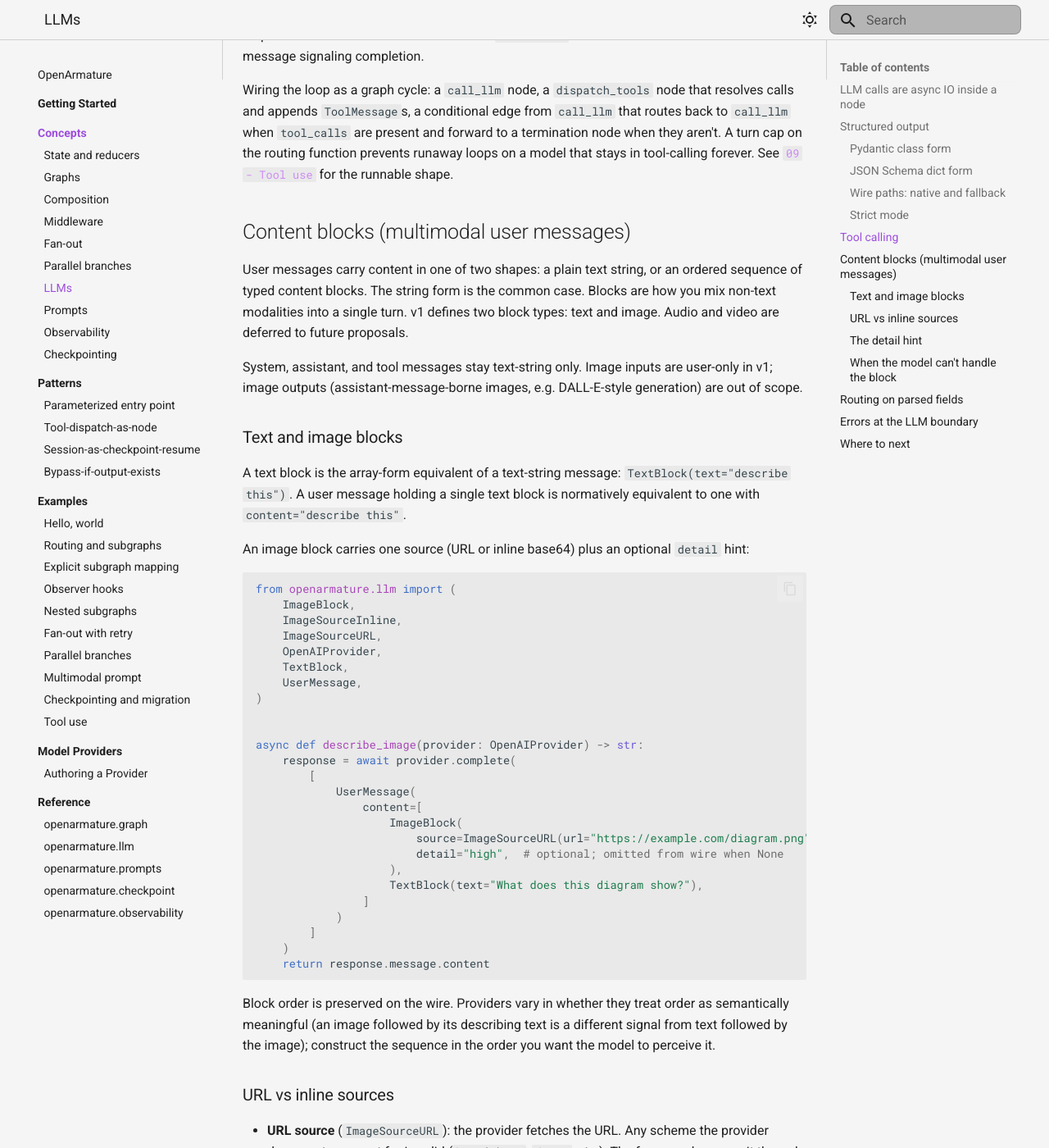
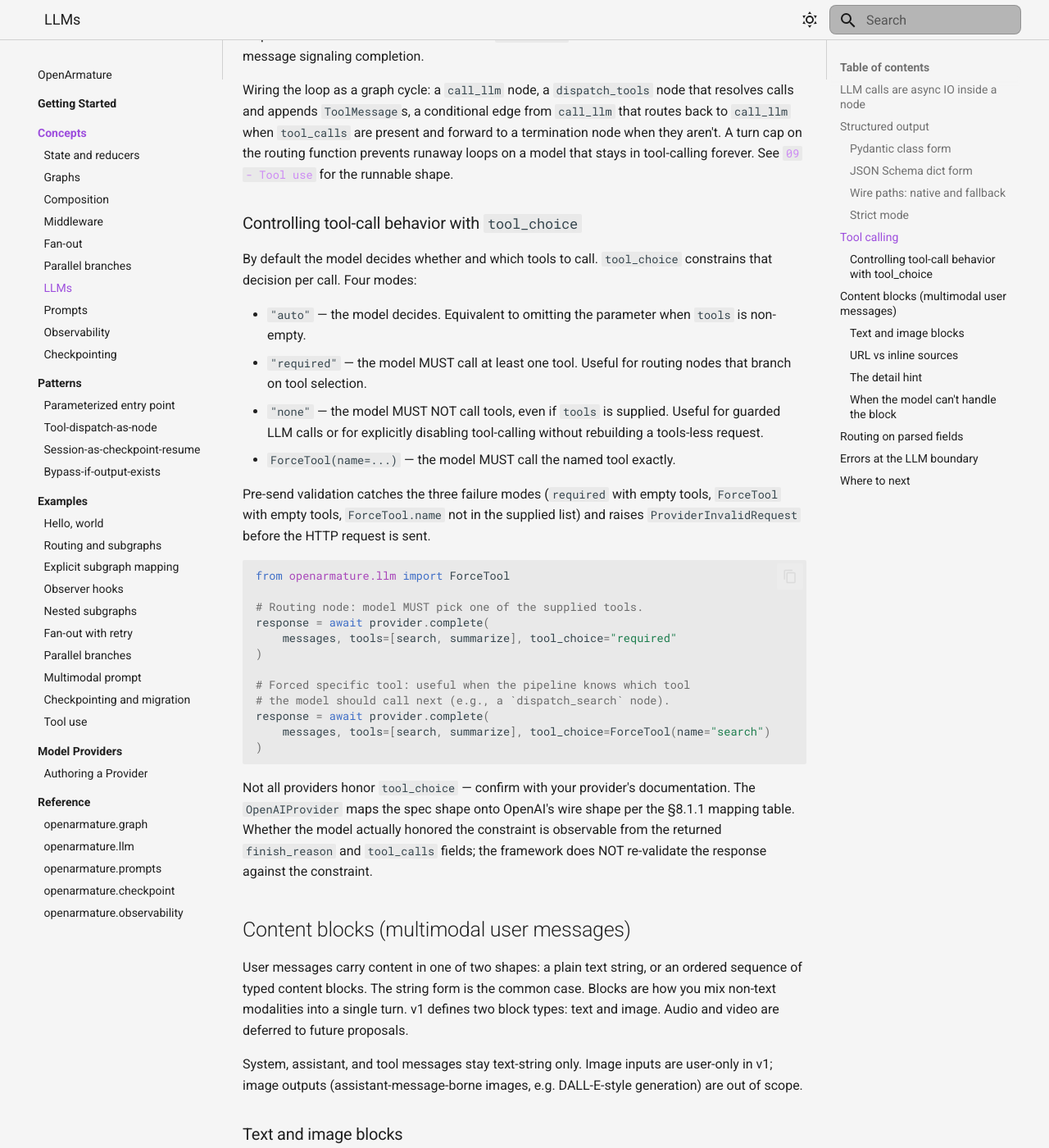
Before and after one commit to LunarCommand/openarmature-python, an MkDocs documentation site: the page built from docs/concepts/llms.md, in a window 1280 px wide and 1400 px high, scrolled down 5263 px. Shown: the whole window at 82% size. Built offline with MkDocs 1.6.1 and Material for MkDocs 9.7.7, drawn with Linux system fonts in a browser that asks for light colours.

Commit message:
Bump spec to v0.20.1; refresh docs and CHANGELOG
Submodule pin advances from v0.19.0 to v0.20.1, absorbing proposal
0025 (tool_choice, v0.20.0) and proposal 0026 (§8.X wire-format
mapping subsection template, v0.20.1). 0026 is purely textual; the
existing OpenAI §8.1 mapping is the template's reference shape so
no python module-level work is needed. Runtime spec_version pins in
pyproject and __init__ updated to match; smoke test asserts v0.20.1.

CHANGELOG Unreleased section gains tool_choice + ForceTool +
ToolChoice + validate_tool_choice entries under Added; the
Provider.complete() signature extension noted under Changed;
cumulative pin-bump summary updated to v0.17.0 -> v0.20.1 across
six spec versions absorbed this cycle.

docs/concepts/llms.md gains a "Controlling tool-call behavior with
tool_choice" subsection under Tool calling, covering the four modes,
the three pre-send validation rules, and the cross-provider caveat
(not all providers honor tool_choice).

````diff
--- a/docs/concepts/llms.md
+++ b/docs/concepts/llms.md
@@ -273,6 +273,47 @@ prevents runaway loops on a model that stays in tool-calling forever.
 See [`09 - Tool use`](../examples/09-tool-use.md) for the runnable
 shape.
 
+### Controlling tool-call behavior with `tool_choice`
+
+By default the model decides whether and which tools to call.
+`tool_choice` constrains that decision per call. Four modes:
+
+- `"auto"` — the model decides. Equivalent to omitting the parameter
+  when `tools` is non-empty.
+- `"required"` — the model MUST call at least one tool. Useful for
+  routing nodes that branch on tool selection.
+- `"none"` — the model MUST NOT call tools, even if `tools` is
+  supplied. Useful for guarded LLM calls or for explicitly disabling
+  tool-calling without rebuilding a tools-less request.
+- `ForceTool(name=...)` — the model MUST call the named tool exactly.
+
+Pre-send validation catches the three failure modes (`required` with
+empty tools, `ForceTool` with empty tools, `ForceTool.name` not in
+the supplied list) and raises `ProviderInvalidRequest` before the
+HTTP request is sent.
+
+```python
+from openarmature.llm import ForceTool
+
+# Routing node: model MUST pick one of the supplied tools.
+response = await provider.complete(
+    messages, tools=[search, summarize], tool_choice="required"
+)
+
+# Forced specific tool: useful when the pipeline knows which tool
+# the model should call next (e.g., a `dispatch_search` node).
+response = await provider.complete(
+    messages, tools=[search, summarize], tool_choice=ForceTool(name="search")
+)
+```
+
+Not all providers honor `tool_choice` — confirm with your provider's
+documentation. The `OpenAIProvider` maps the spec shape onto OpenAI's
+wire shape per the §8.1.1 mapping table. Whether the model actually
+honored the constraint is observable from the returned
+`finish_reason` and `tool_calls` fields; the framework does NOT
+re-validate the response against the constraint.
+
 ## Content blocks (multimodal user messages)
 
 User messages carry content in one of two shapes: a plain text string,
--- a/pyproject.toml
+++ b/pyproject.toml
@@ -48,7 +48,7 @@ Repository = "https://github.com/LunarCommand/openarmature-python"
 Specification = "https://github.com/LunarCommand/openarmature-spec"
 
 [tool.openarmature]
-spec_version = "0.19.0"
+spec_version = "0.20.1"
 
 [dependency-groups]
 dev = [
--- a/src/openarmature/__init__.py
+++ b/src/openarmature/__init__.py
@@ -1,4 +1,4 @@
 """OpenArmature: workflow framework for LLM pipelines and tool-calling agents."""
 
 __version__ = "0.8.0"
-__spec_version__ = "0.19.0"
+__spec_version__ = "0.20.1"
````
Also changed, not shown: CHANGELOG.md (+5 -1 lines), 1 other file.
